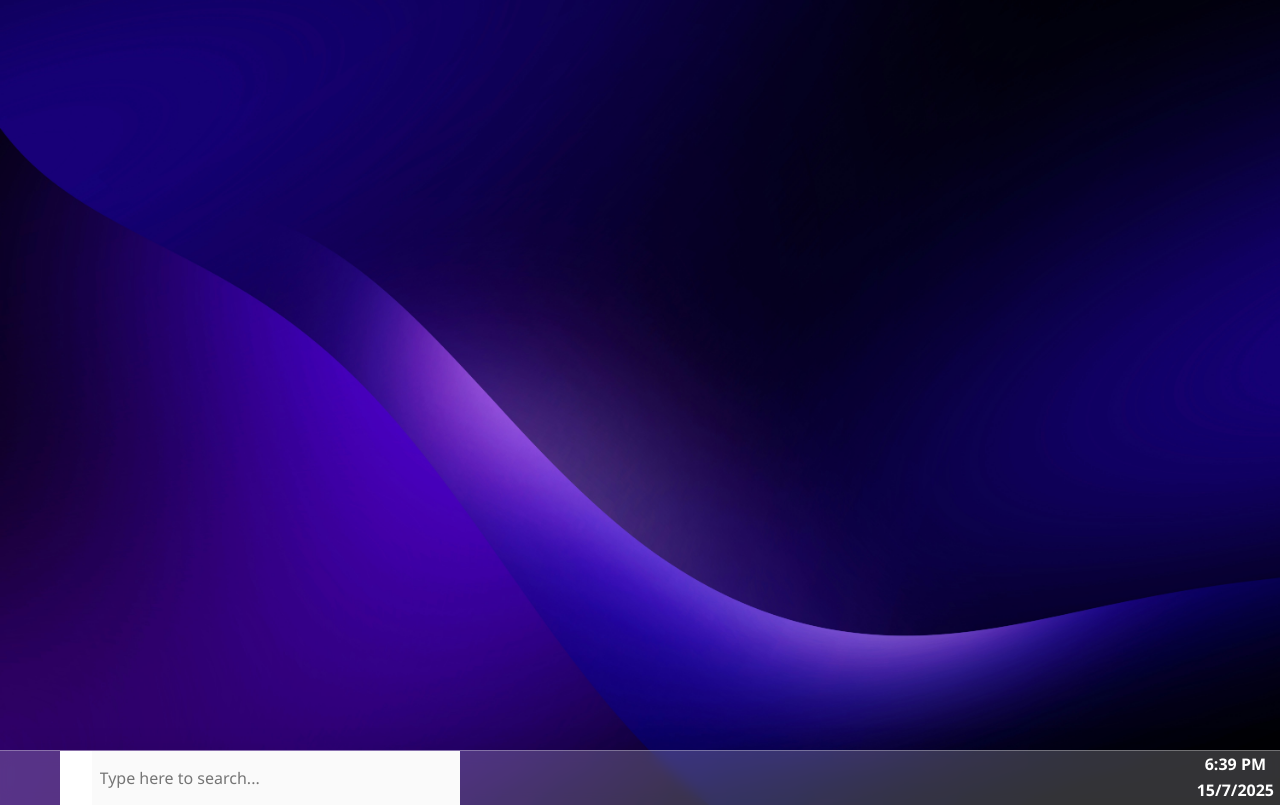
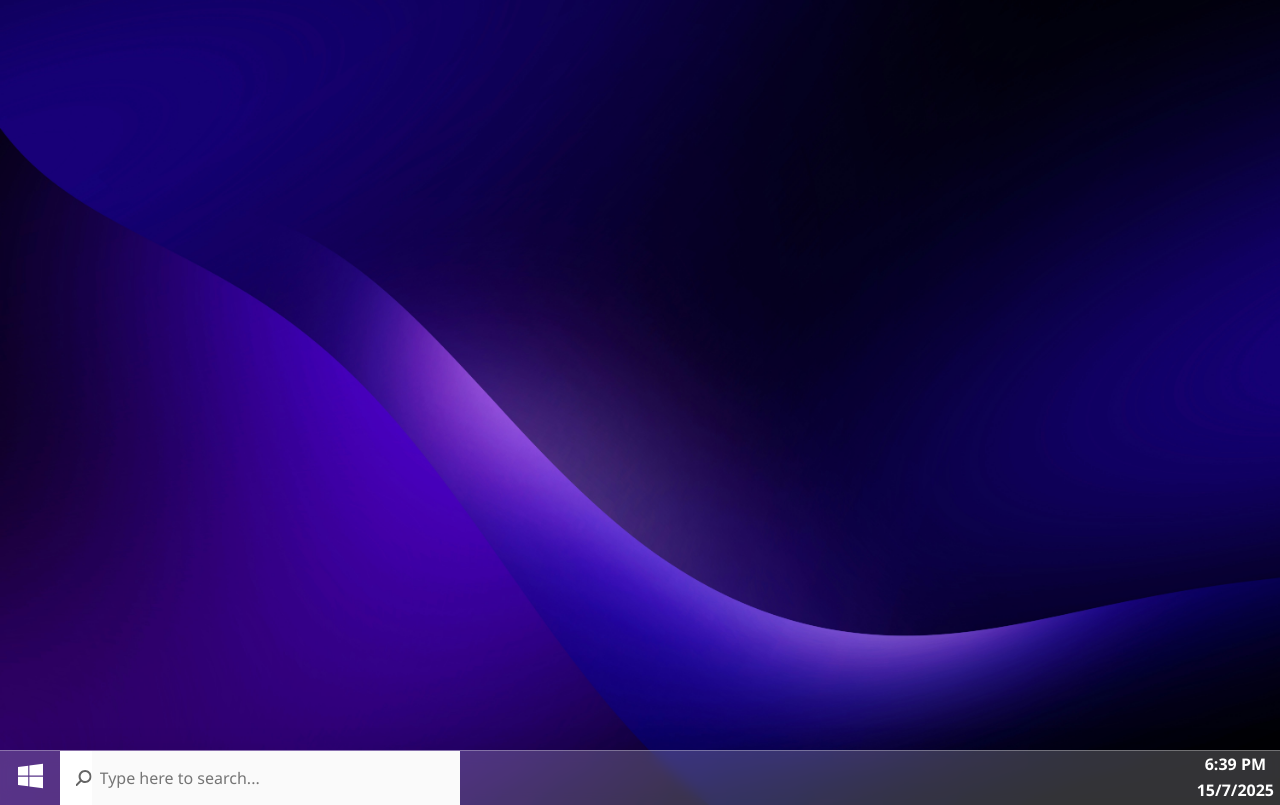
Before and after one commit to ill-usion/desktop-simulator, a plain HTML site: page index.html in a window 1280 px wide. Drawn offline with Linux system fonts and the light colour scheme.

Commit message:
fix svgs not appearing

```diff
--- a/assets/index.css
+++ b/assets/index.css
@@ -91,8 +91,7 @@ body {
 } */
 
 .taskbar--start-logo {
-    content: url("./assets/windows.svg");
-    height: 25px;
+    width: 25px;
 }
 
 .taskbar--search-wrapper {
@@ -115,7 +114,6 @@ body {
 }
 
 .taskbar--search-icon {
-    content: url("./assets/magnifying-glass.svg");
     transform: scaleX(-1);
     width: 17px;
     margin-left: 1rem;
--- a/index.html
+++ b/index.html
@@ -18,10 +18,14 @@
         </div>
         <div id="taskbar-area">
             <div id="taskbar--start-button" class="taskbar--app" title="Start">
-                <span class="taskbar--start-logo"></span>
+                <span class="taskbar--start-logo">
+                    <img src="./assets/windows.svg" alt="Windows logo" />
+                </span>
             </div>
             <div class="taskbar--search-wrapper">
-                <span class="taskbar--search-icon"></span>
+                <span class="taskbar--search-icon">
+                    <img src="./assets/magnifying-glass.svg" alt="Search" />
+                </span>
                 <input type="text" name="search" id="taskbar--search" placeholder="Type here to search..." disabled>
             </div>
             <ul id="taskbar--appslist">
```
